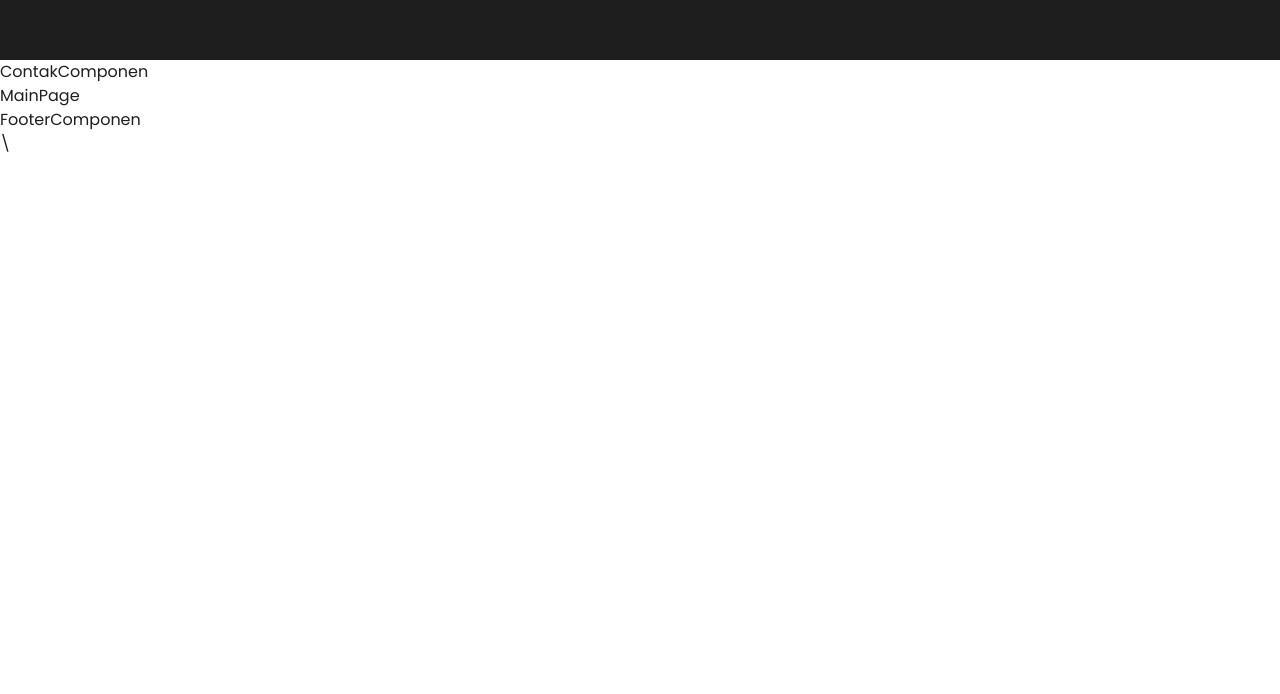
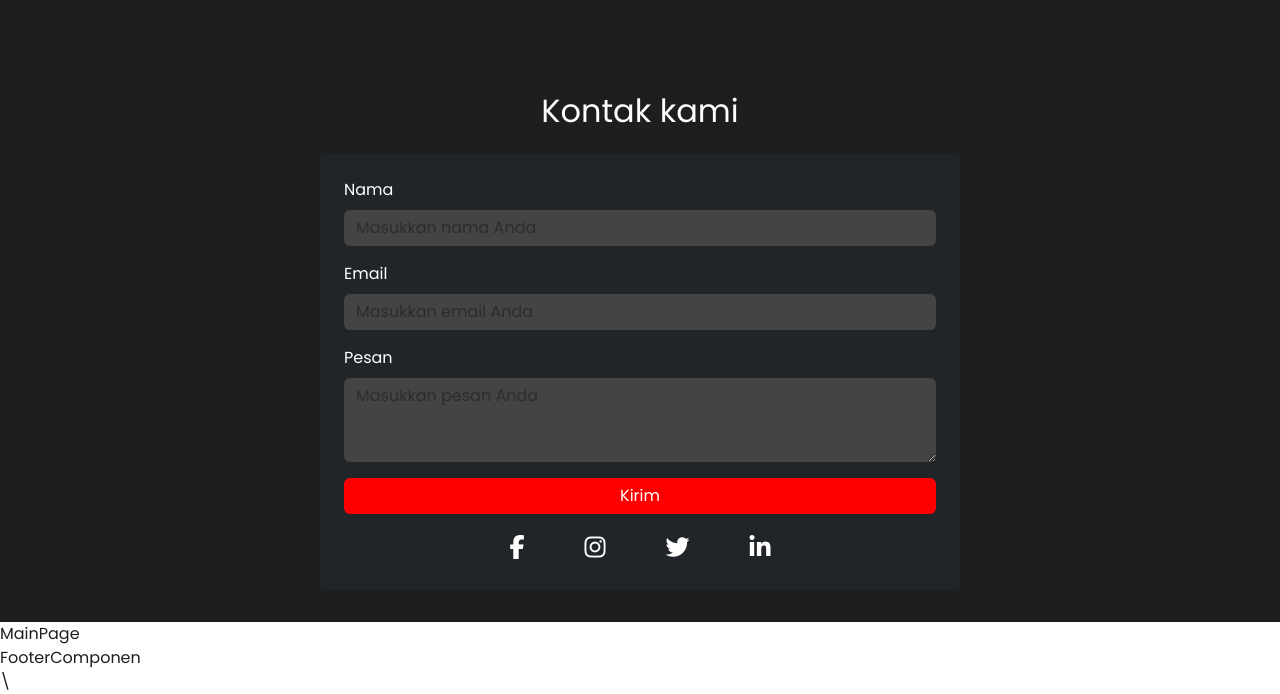
Before and after one commit to mwidiy/Portofolio-2, a React (Vite) app: page / in a window 1280 px wide. Shown: the part 3077-3771 px from the top of the page. Before the commit the page ends 3233 px from the top, so only its background shows below. Built offline with nearby package versions, Linux system fonts and the light colour scheme.

Commit message:
menambahkan kontak

```diff
--- a/src/Componens/ContakComponen.jsx
+++ b/src/Componens/ContakComponen.jsx
@@ -1,8 +1,42 @@
+import React from 'react';
+import { Container, Row, Col, Form, Button } from 'react-bootstrap';
+
 
 const ContakComponen = () => {
   return (
-    <div>ContakComponen</div>
-  )
-}
+    <Container fluid className="contact-container">
+      <h2 className="text-center mb-4">Kontak kami</h2>
+      <Row className="justify-content-center">
+        <Col md={6} className='form bg-dark py-4 px-4'>
+          <Form>
+            <Form.Group controlId="formName" className="mb-3">
+              <Form.Label>Nama</Form.Label>
+              <Form.Control type="text" placeholder="Masukkan nama Anda" />
+            </Form.Group>
+            <Form.Group controlId="formEmail" className="mb-3">
+              <Form.Label>Email</Form.Label>
+              <Form.Control type="email" placeholder="Masukkan email Anda" />
+            </Form.Group>
+            <Form.Group controlId="formMessage" className="mb-3">
+              <Form.Label>Pesan</Form.Label>
+              <Form.Control as="textarea" rows={3} placeholder="Masukkan pesan Anda" />
+            </Form.Group>
+            <Button variant="primary" type="submit" className="w-100">
+              Kirim
+            </Button>
 
-export default ContakComponen
+            <div className="social-icons contak-sosial mt-3">
+              {/* Icons for social media, you can use FontAwesome or any other icon library */}
+              <a href="https://facebook.com" target="_blank" rel="noopener noreferrer"><i className="fab fa-facebook-f"></i></a>
+              <a href="https://instagram.com" target="_blank" rel="noopener noreferrer"><i className="fab fa-instagram"></i></a>
+              <a href="https://twitter.com" target="_blank" rel="noopener noreferrer"><i className="fab fa-twitter"></i></a>
+              <a href="https://linkedin.com" target="_blank" rel="noopener noreferrer"><i className="fab fa-linkedin-in"></i></a>
+            </div>
+          </Form>
+        </Col>
+      </Row>
+    </Container>
+  );
+};
+
+export default ContakComponen;
--- a/src/css/main.css
+++ b/src/css/main.css
@@ -164,3 +164,56 @@
   color: red;
   font-weight: bold;
 }
+
+/* contak */
+/* styles.css */
+.contact-container {
+  padding: 2rem;
+  background-color: rgb(30, 30, 30); /* Warna background */
+  color: #fff; /* Warna teks */
+}
+
+.contact-container h2 {
+  margin-bottom: 1rem;
+}
+
+.contact-container .form-control {
+  background-color: #444;
+  color: #fff;
+  border: none;
+}
+
+.contact-container .form {
+  border-radius: 5px;
+}
+
+.contact-container .btn-primary {
+  background-color: #ff0000;
+  border: none;
+  transition: color 0.3s ease;
+}
+
+.contact-container .btn-primary:hover {
+  background-color: rgb(200, 0, 0);
+}
+
+.contact-container .form-grup {
+  background-color: blue;
+}
+
+
+.contact-container .form-label {
+  color: #fff;
+}
+
+.contact-container .contak-sosial {
+  text-align: center;
+  margin-top: 20px;
+}
+
+.contact-container .contak-sosial a {
+  color: white; /* Sesuaikan warna ikon sesuai keinginan */
+  font-size: 24px;
+  margin: 10px 30px;
+  text-decoration: none;
+}
```
